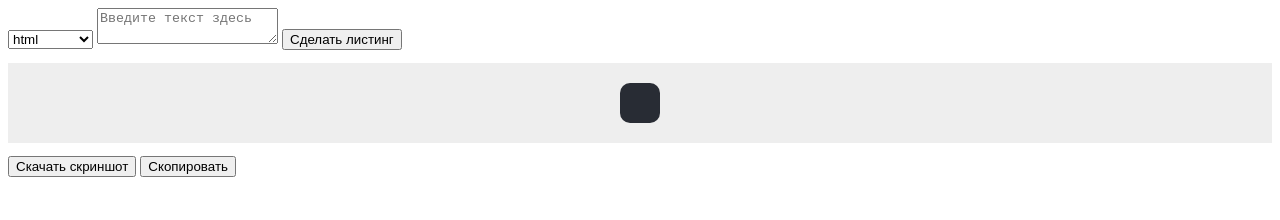
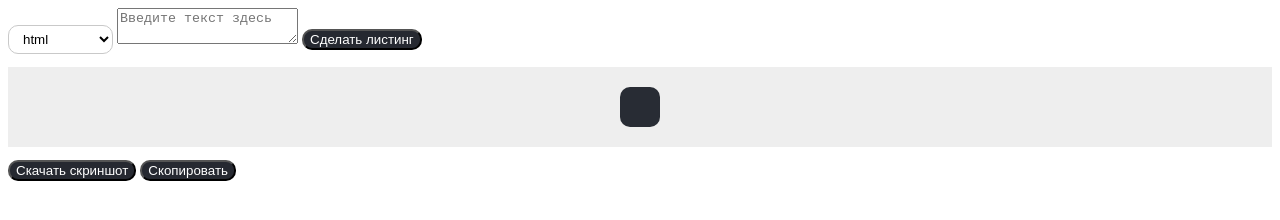
Before and after one commit to mishgan325/code-beautifier, a plain HTML site: page index.html in a window 1280 px wide. Drawn offline with nearby package versions, Linux system fonts and the light colour scheme.

```diff
--- a/index.html
+++ b/index.html
@@ -22,6 +22,21 @@
             padding: 20px;
             font-size: 16px;
             font-family: 'Courier New', Courier, monospace;
+        }
+
+        button {
+            border-radius: 10px;
+            background-color: #262931;
+            color: white;
+        }
+
+        select {
+            border-radius: 10px;
+            background-color: white;
+            /*width: 100%;*/
+            padding: 5px 10px;
+            border: 1px solid #c9c9c9;
+            cursor: pointer;
         }
     </style>
 </head>
```
